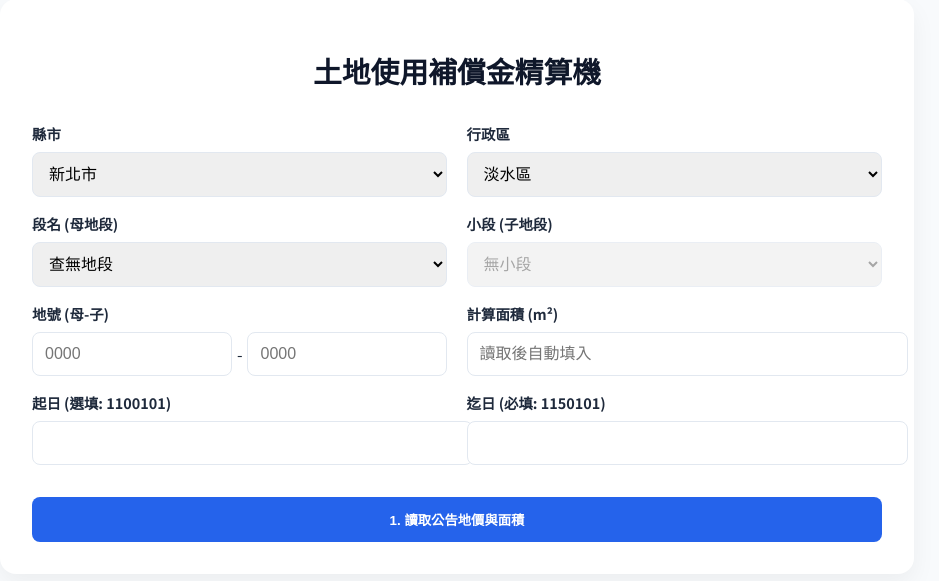
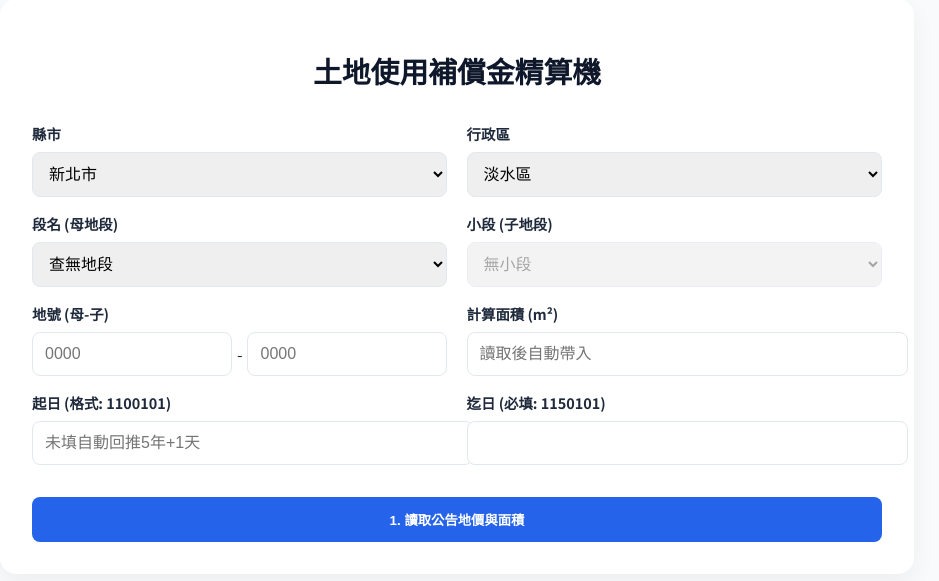
Before and after one commit to ken710168/my-land-calc, a Flask app: page / in a window 1280 px wide. Shown: the part 41-622 px from the top of the page, without its empty margins (183-1122 px from the left). Run offline with Flask 3, Linux system fonts and the light colour scheme; data that the repository does not hold is empty.

Commit message:
Update index.html

```diff
--- a/templates/index.html
+++ b/templates/index.html
@@ -3,7 +3,7 @@
 <head>
     <meta charset="UTF-8">
     <meta name="viewport" content="width=device-width, initial-scale=1.0">
-    <title>土地補償金精算機 - 多檔案同步版</title>
+    <title>土地使用補償金精算機</title>
     <link href="https://fonts.googleapis.com/css2?family=Noto+Sans+TC:wght@400;700&family=JetBrains+Mono&display=swap" rel="stylesheet">
     <style>
         :root { --primary: #2563eb; --secondary: #10b981; --bg: #f8fafc; }
@@ -18,9 +18,10 @@
         .btn-s { background: var(--secondary); color: white; margin-top: 1.5rem; }
         .result-box { background: #0f172a; color: #10b981; padding: 1.5rem; border-radius: 0.75rem; text-align: center; margin-top: 2rem; }
         .amount { font-family: 'JetBrains Mono'; font-size: 2.2rem; }
-        table { width: 100%; border-collapse: collapse; margin-top: 1rem; font-size: 0.9rem; }
+        table { width: 100%; border-collapse: collapse; margin-top: 1rem; font-size: 0.85rem; }
         th, td { padding: 0.8rem; text-align: left; border-bottom: 1px solid #f1f5f9; }
-        th { background: #f8fafc; }
+        th { background: #f8fafc; color: #64748b; }
+        .p-edit { width: 100px; text-align: right; border: 1px solid #cbd5e1; padding: 4px; border-radius: 4px; }
     </style>
 </head>
 <body>
@@ -33,7 +34,7 @@
         </div>
 
         <div class="form-row">
-            <div><label>段名 (母地段)</label><select id="section" disabled><option value="">請先選擇行政區</option></select></div>
+            <div><label>段名 (母地段)</label><select id="section" disabled><option value="">讀取中...</option></select></div>
             <div><label>小段 (子地段)</label><select id="subSection" disabled><option value="">無小段</option></select></div>
         </div>
 
@@ -46,28 +47,28 @@
                     <input type="text" id="lSub" placeholder="0000" maxlength="4">
                 </div>
             </div>
-            <div><label>計算面積 (m²)</label><input type="number" id="area" step="0.01" placeholder="讀取後自動填入"></div>
+            <div><label>計算面積 (m²)</label><input type="number" id="area" step="0.01" placeholder="讀取後自動帶入"></div>
         </div>
 
         <div class="form-row">
-            <div><label>起日 (選填: 1100101)</label><input type="text" id="sDate"></div>
+            <div><label>起日 (格式: 1100101)</label><input type="text" id="sDate" placeholder="未填自動回推5年+1天"></div>
             <div><label>迄日 (必填: 1150101)</label><input type="text" id="eDate"></div>
         </div>
 
-        <button class="btn btn-p" onclick="fetchData()" id="btnF">1. 讀取公告地價與面積</button>
+        <button class="btn btn-p" onclick="fetchData()">1. 讀取公告地價與面積</button>
 
         <div id="priceZone" style="display:none; margin-top:2rem;">
-            <label>💰 公告地價確認 (可手動修改)</label>
+            <label>💰 歷年地價確認 (偶數年自動套用前一年價)</label>
             <table id="pTable"><thead><tr><th>年份</th><th>地價 (元/m²)</th></tr></thead><tbody></tbody></table>
             <button class="btn btn-s" onclick="calculate()">2. 執行分段計算</button>
         </div>
 
         <div id="resZone" style="display:none;">
             <div class="result-box">
-                <div style="font-size: 0.9rem; color: #94a3b8;">總補償金 (無條件進位)</div>
+                <div style="font-size: 0.9rem; color: #94a3b8;">總補償金 (小計進位後加總)</div>
                 <div class="amount" id="finalAmt">NT$ 0</div>
             </div>
-            <table id="dTable"><thead><tr><th>區間</th><th>天數</th><th>小計</th></tr></thead><tbody></tbody></table>
+            <table id="dTable"><thead><tr><th>區間</th><th>天數</th><th>適用單價</th><th>小計</th></tr></thead><tbody></tbody></table>
         </div>
     </div>
 
@@ -83,17 +84,35 @@
 
         async function loadSec() {
             const city = document.getElementById('city').value, dist = document.getElementById('district').value;
-            const s = document.getElementById('section'); s.disabled = true; s.innerHTML = '<option>讀取中...</option>';
+            const s = document.getElementById('section'), sub = document.getElementById('subSection');
+            s.disabled = true; s.innerHTML = '<option value="">讀取中...</option>';
+            sub.disabled = true; sub.innerHTML = '<option value="">無小段</option>';
             try {
                 const r = await fetch('/api/get_sections', {method:'POST', headers:{'Content-Type':'application/json'}, body:JSON.stringify({city, district:dist})});
                 const d = await r.json();
-                s.innerHTML = d.sections.length ? d.sections.map(v => `<option value="${v}">${v}</option>`).join('') : '<option value="">查無地段</option>';
+                s.innerHTML = d.sections.length ? '<option value="">-- 請選擇段名 --</option>' + d.sections.map(v => `<option value="${v}">${v}</option>`).join('') : '<option value="">查無地段</option>';
                 s.disabled = false;
             } catch(e) { s.innerHTML = '<option>連線錯誤</option>'; }
         }
 
+        // 💡 監聽母地段切換，自動載入子地段
+        document.getElementById('section').onchange = async (e) => {
+            const sec = e.target.value; if(!sec) return;
+            const sub = document.getElementById('subSection');
+            sub.innerHTML = '<option>讀取中...</option>';
+            try {
+                const r = await fetch('/api/get_subsections', {method:'POST', headers:{'Content-Type':'application/json'}, body:JSON.stringify({
+                    city: document.getElementById('city').value,
+                    district: document.getElementById('district').value,
+                    section: sec
+                })});
+                const d = await r.json();
+                sub.innerHTML = d.subSections.length ? d.subSections.map(v => `<option value="${v}">${v}</option>`).join('') : '<option value="">無小段</option>';
+                sub.disabled = d.subSections.length === 0;
+            } catch(e) { sub.innerHTML = '<option>錯誤</option>'; }
+        };
+
         async function fetchData() {
-            const btn = document.getElementById('btnF'); btn.innerText = "讀取中..."; btn.disabled = true;
             const payload = {
                 city: document.getElementById('city').value,
                 district: document.getElementById('district').value,
@@ -101,7 +120,6 @@
                 subSection: document.getElementById('subSection').value,
                 landNumber: document.getElementById('lMain').value.padStart(4,'0') + document.getElementById('lSub').value.padStart(4,'0')
             };
-            try {
             const r = await fetch('/api/get_calc_data', {method:'POST', headers:{'Content-Type':'application/json'}, body:JSON.stringify(payload)});
             const d = await r.json();
             if(d.error) return alert(d.error);
@@ -109,47 +127,39 @@
             yearsData = d.yearsData;
             document.querySelector('#pTable tbody').innerHTML = yearsData.map(y => `<tr><td>${y.year}年</td><td><input type="number" class="p-edit" data-y="${y.year}" value="${y.price}"></td></tr>`).join('');
             document.getElementById('priceZone').style.display = 'block';
-            } catch(e) { alert("讀取失敗"); } finally { btn.innerText = "1. 讀取公告地價與面積"; btn.disabled = false; }
         }
 
         function calculate() {
-            // 更新手動調整的地價
+            // 同步修改後地價
             document.querySelectorAll('.p-edit').forEach(el => {
-                const target = yearsData.find(y => y.year == el.dataset.y);
-                if(target) target.price = parseFloat(el.value) || 0;
+                const t = yearsData.find(y => y.year == el.dataset.y);
+                if(t) t.price = parseFloat(el.value) || 0;
             });
 
-            const area = parseFloat(document.getElementById('area').value), eStr = document.getElementById('eDate').value;
-            let sStr = document.getElementById('sDate').value;
-
-            const end = parseROC(eStr); if(!end) return alert("請填寫正確的迄日");
-            let start = parseROC(sStr);
+            const area = parseFloat(document.getElementById('area').value), end = parseROC(document.getElementById('eDate').value);
+            if(!end) return alert("請填寫迄日");
+            let start = parseROC(document.getElementById('sDate').value);
             if(!start) { start = new Date(end); start.setFullYear(start.getFullYear()-5); start.setDate(start.getDate()+1); }
 
             let total = 0, tempS = new Date(start);
             const tbody = document.querySelector('#dTable tbody'); tbody.innerHTML = '';
 
             while(tempS <= end) {
-                const curY = tempS.getFullYear(), yEnd = new Date(curY, 11, 31);
-                const segE = yEnd < end ? yEnd : end;
+                const curY = tempS.getFullYear(), yEnd = new Date(curY, 11, 31), segE = yEnd < end ? yEnd : end;
                 const days = Math.floor((segE - tempS)/(86400000)) + 1;
                 const rocY = curY - 1911;
 
-                // 核心邏輯：偶數年抓前一年地價
+                // 核心邏輯：偶數年回扣一年找價格
                 let lookY = (rocY % 2 === 0) ? (rocY - 1) : rocY;
-                const data = yearsData.find(y => y.year <= lookY);
-                const price = data ? data.price : 0;
-
-                const subTotal = Math.ceil(price * area * 0.05 * (days / 365));
+                const data = yearsData.find(y => y.year <= lookY) || {price: 0, year: '無資料'};
+                const subTotal = Math.ceil(data.price * area * 0.05 * (days / 365));
                 total += subTotal;
 
-                tbody.innerHTML += `<tr><td>${rocY}年 (${fmt(tempS)}~${fmt(segE)})<br><small>適用${data ? data.year : '?' }年價</small></td><td>${days}天</td><td>${subTotal.toLocaleString()}</td></tr>`;
+                tbody.innerHTML += `<tr><td>${rocY}年 (${fmt(tempS)}~${fmt(segE)})</td><td>${days}天</td><td>${data.price} (用${data.year}年)</td><td>${subTotal.toLocaleString()}</td></tr>`;
                 tempS = new Date(segE); tempS.setDate(tempS.getDate() + 1);
             }
-
             document.getElementById('finalAmt').innerText = `NT$ ${total.toLocaleString()}`;
             document.getElementById('resZone').style.display = 'block';
-            window.scrollTo({top: document.body.scrollHeight, behavior: 'smooth'});
         }
 
         function parseROC(s) {
@@ -158,6 +168,11 @@
             return new Date(y,m,d);
         }
         function fmt(d) { return `${d.getMonth()+1}/${d.getDate()}`; }
+
+        [document.getElementById('lMain'), document.getElementById('lSub')].forEach(el => {
+            el.onblur = () => { if(el.value.trim()) el.value = el.value.trim().padStart(4, '0'); };
+        });
+
         document.getElementById('city').onchange = init;
         document.getElementById('district').onchange = loadSec;
         window.onload = init;
```
Lines whose indentation alone changed are shown as unchanged.
